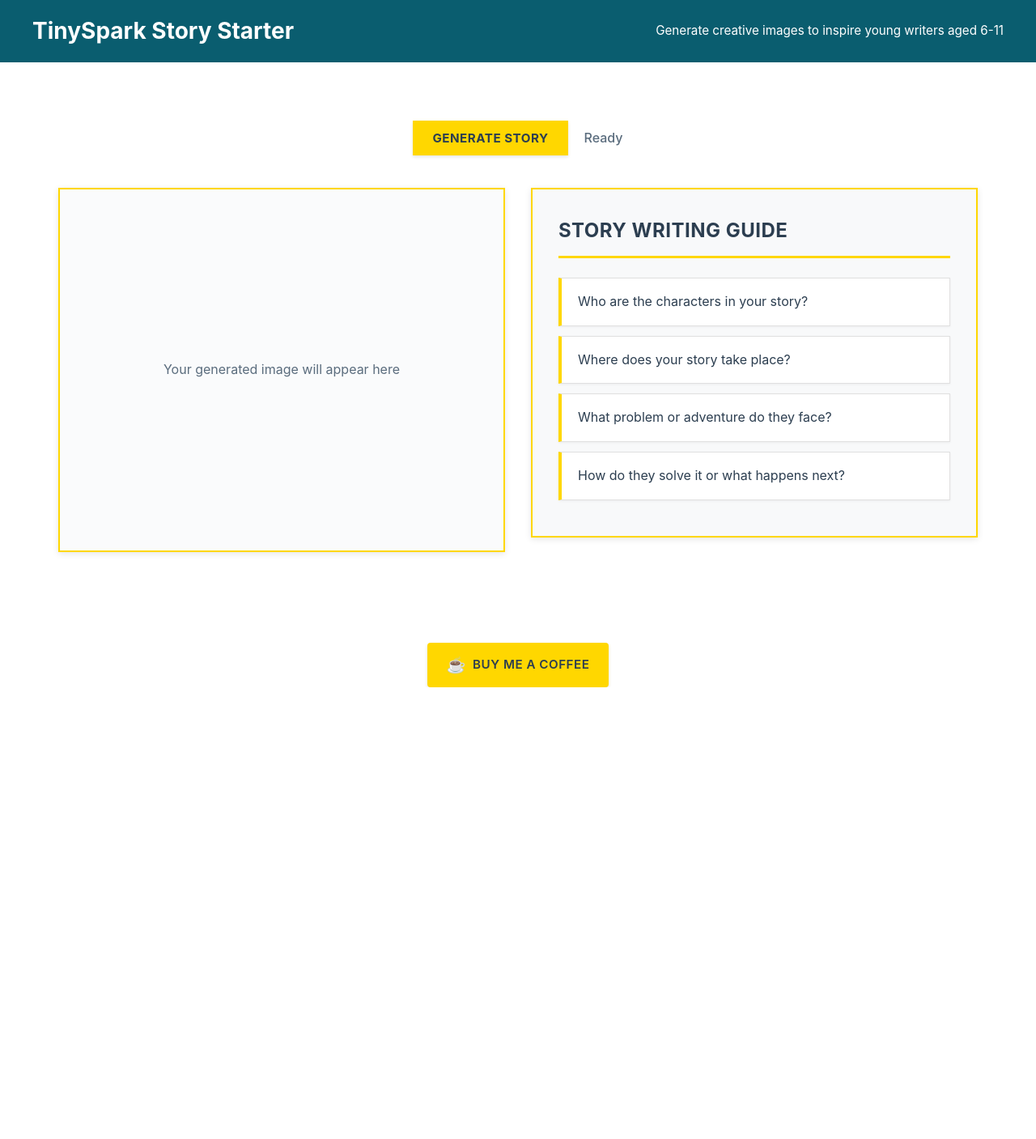
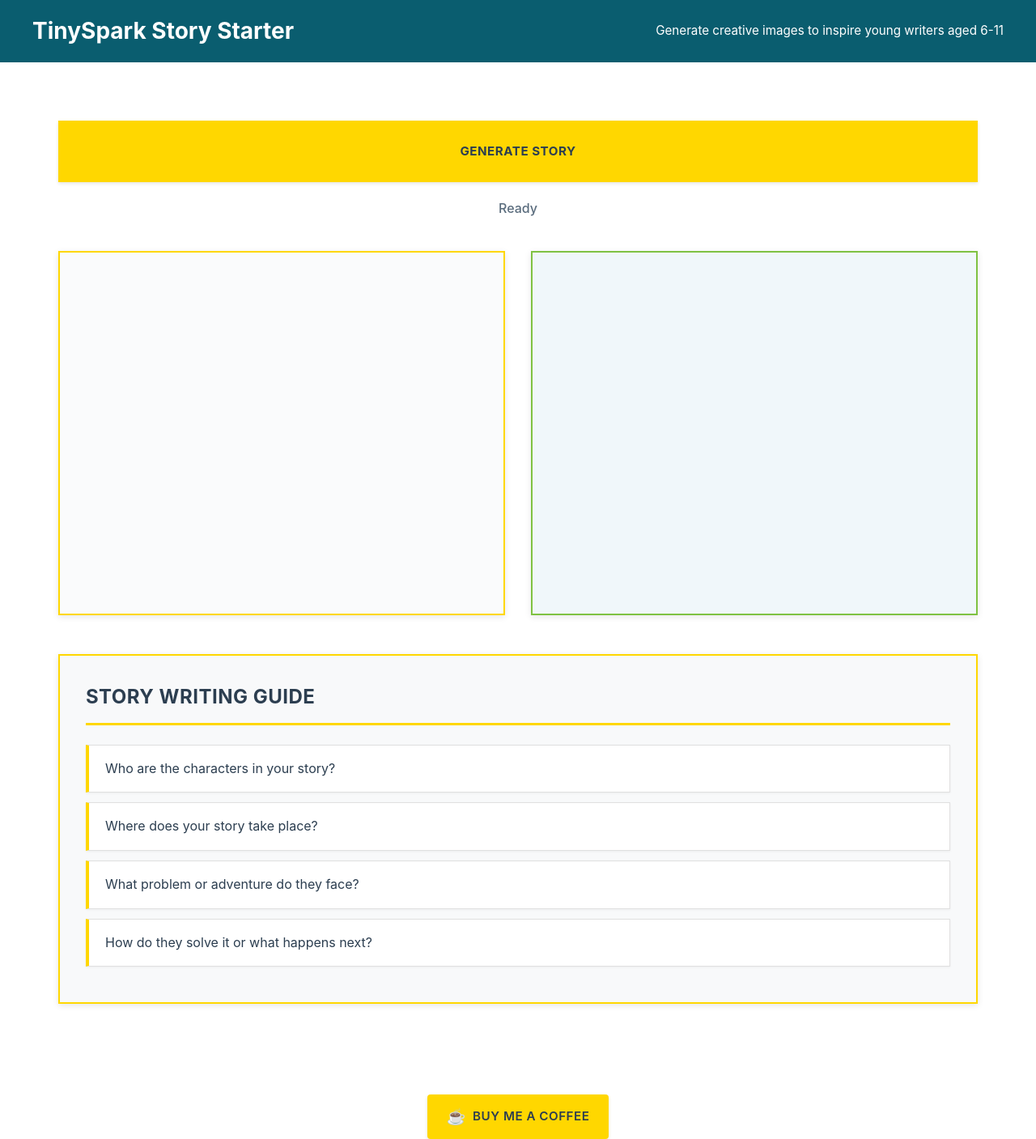
Before and after one commit to amraj2/tinyspark, a Flask app: page / in a window 1280 px wide. Shown: the whole page at 81% size. Before the commit the page ends 849 px from the top, so only its background shows below. Run offline with Flask 3, Linux system fonts and the light colour scheme; data that the repository does not hold is empty.

Commit message:
ux update

```diff
--- a/app/static/style.css
+++ b/app/static/style.css
@@ -121,6 +121,8 @@ h1 {
   font-family: inherit;
   letter-spacing: 0.5px;
   text-transform: uppercase;
+  width: 100%;
+  height: 5em;
 }
 
 .kid-button:hover {
@@ -190,15 +192,15 @@ h1 {
 
 .prompt-box {
   background: #f0f7fa;
-  padding: 1.25rem 1.75rem;
+  padding: 1.5rem;
   border-radius: 0;
-  margin: 1.5rem 0;
-  border-left: 4px solid var(--ngk-green);
-  font-size: 1rem;
+  border: 2px solid var(--ngk-green);
+  font-size: 2rem;
   color: var(--text-primary);
   font-weight: 600;
-  border: 1px solid var(--border-color);
-  border-left: 4px solid var(--ngk-green);
+  box-shadow: 0 2px 8px rgba(0,0,0,0.1);
+  align-self: start;
+  height: 100%;
 }
 
 .tips-section {
@@ -207,10 +209,8 @@ h1 {
   border-radius: 0;
   border: 2px solid var(--ngk-yellow);
   box-shadow: 0 2px 8px rgba(0,0,0,0.1);
-  position: sticky;
-  top: 2rem;
-  max-height: calc(100vh - 4rem);
-  overflow-y: auto;
+  margin: 3rem auto 2rem;
+  max-width: 1200px;
 }
 
 .tips-section h3 {
--- a/app/templates/index.html
+++ b/app/templates/index.html
@@ -32,14 +32,15 @@
         <span id="status" class="status-text">Ready</span>
       </div>
 
-      <div id="promptBox" class="prompt-box" style="display:none;"></div>
-
       <div class="content-wrapper">
         <div class="image-container">
           <img id="image" alt="Story inspiration image" style="display:none;" />
           <p id="placeholder" class="placeholder-text">
-            Your generated image will appear here
+            <!-- Your generated image will appear here -->
           </p>
+        </div>
+
+        <div id="promptBox" class="prompt-box"></div>
       </div>
 
       <section class="tips-section">
@@ -51,7 +52,6 @@
           <li>How do they solve it or what happens next?</li>
         </ul>
       </section>
-      </div>
       </div>
 
       <footer class="footer-section">
@@ -191,7 +191,7 @@
           img.classList.remove('roulette-spinning');
           img.style.display = 'block';
           placeholder.style.display = 'none';
-          promptBox.textContent = 'Story prompt: ' + targetImage.prompt;
+          promptBox.textContent = targetImage.prompt;
           promptBox.style.display = 'block';
           statusEl.textContent = '';
           btn.disabled = false;
@@ -226,7 +226,7 @@
           img.style.display = 'block';
           img.classList.add('roulette-spinning');
           placeholder.style.display = 'none';
-          promptBox.textContent = 'Story prompt: ' + currentImage.prompt;
+          promptBox.textContent = currentImage.prompt;
           promptBox.style.display = 'block';
 
           currentCycleIndex++;
@@ -292,7 +292,7 @@
             if (!res.ok) throw new Error('Request failed');
 
             const data = await res.json();
-            promptBox.textContent = 'Story prompt: ' + data.prompt;
+            promptBox.textContent = data.prompt;
             promptBox.style.display = 'block';
 
             img.src = data.image_url;
@@ -335,7 +335,7 @@
               if (!res.ok) throw new Error('Request failed');
 
               const data = await res.json();
-              promptBox.textContent = 'Story prompt: ' + data.prompt;
+              promptBox.textContent = data.prompt;
               promptBox.style.display = 'block';
 
               img.src = data.image_url;
```
Lines whose indentation alone changed are shown as unchanged.
